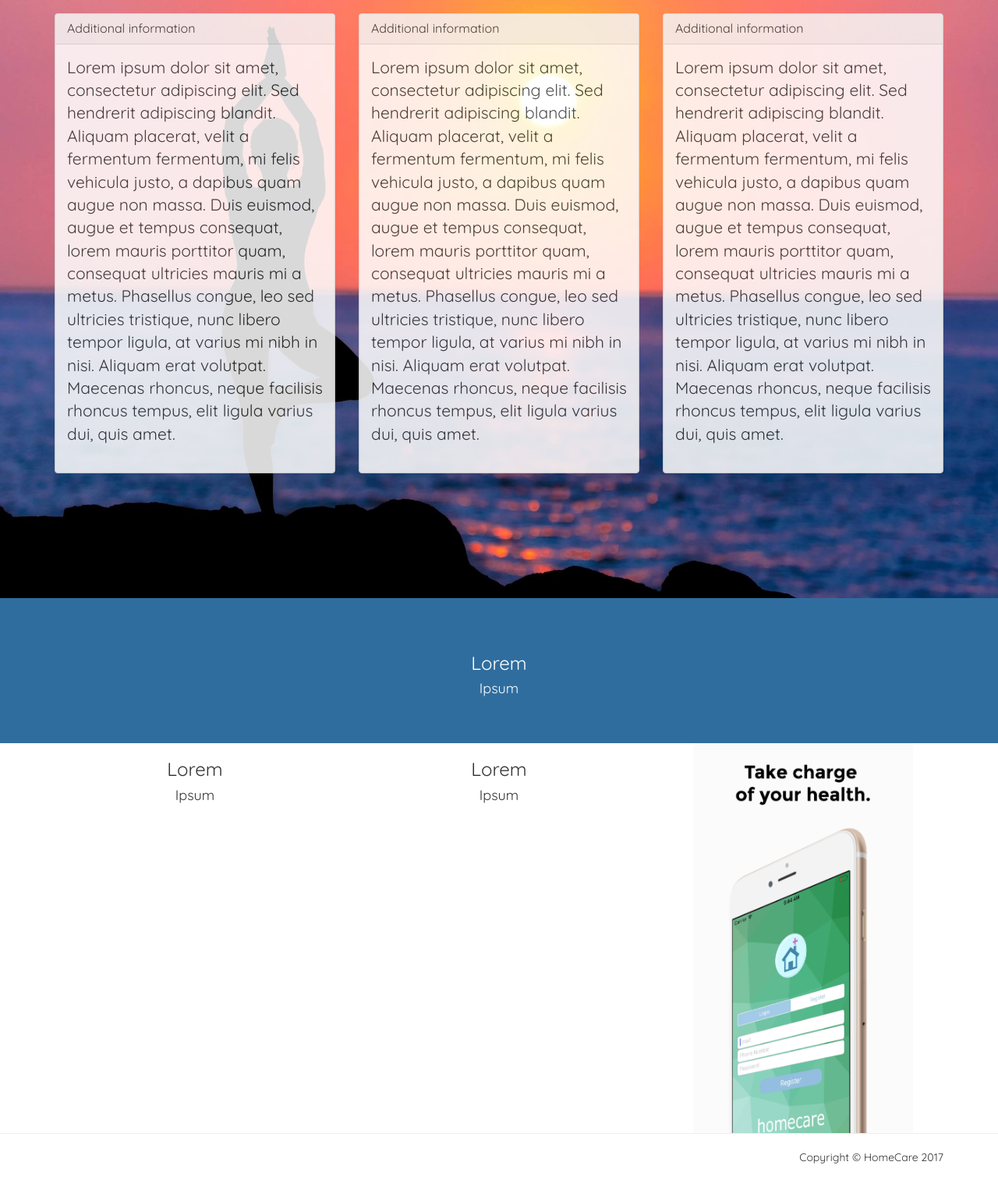
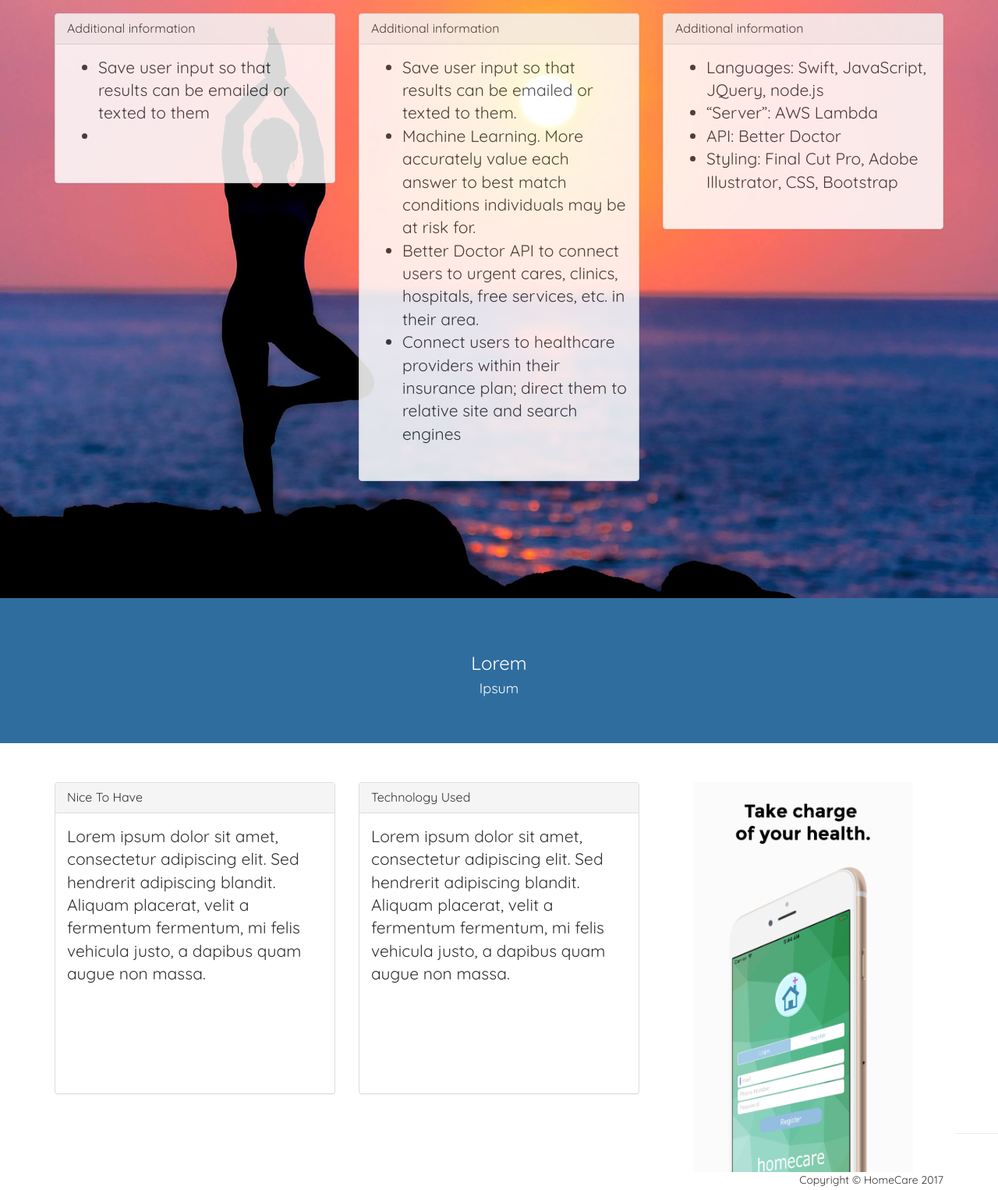
Before and after one commit to dryguy99/homecare, a website: page homecare-LP/index.html in a window 1280 px wide. Shown: the part 1920-3446 px from the top of the page at 78% size. Drawn offline with nearby package versions, Linux system fonts and the light colour scheme; some packages are replaced by stand-ins of ours.

Commit message:
added index text

```diff
--- a/homecare-LP/css/style.css
+++ b/homecare-LP/css/style.css
@@ -149,6 +149,9 @@ p{
     width: 100%;
 }
 
+.smallDiv{
+    height: 400px;
+}
 
 /* vertical-centered text */
 
@@ -293,6 +296,7 @@ clip-path: polygon(50% 90%, 80% 85%, 100% 75%, 100% 100%, 50% 100%, 0 100%, 0 75
 
 #phoneDiv {
     height: 460px;
+    padding-top: 50px;
 }
 
 footer {
@@ -316,6 +320,7 @@ footer .glyphicon {
 }
 
 
+
 #phoneDiv {
     height: 460px;
 }
--- a/homecare-LP/index.html
+++ b/homecare-LP/index.html
@@ -120,7 +120,10 @@
                             <h2 class="panel-title">Additional information</h2>
                         </div>
                         <div class="panel-body lead">
-                            Lorem ipsum dolor sit amet, consectetur adipiscing elit. Sed hendrerit adipiscing blandit. Aliquam placerat, velit a fermentum fermentum, mi felis vehicula justo, a dapibus quam augue non massa. Duis euismod, augue et tempus consequat, lorem mauris porttitor quam, consequat ultricies mauris mi a metus. Phasellus congue, leo sed ultricies tristique, nunc libero tempor ligula, at varius mi nibh in nisi. Aliquam erat volutpat. Maecenas rhoncus, neque facilisis rhoncus tempus, elit ligula varius dui, quis amet.
+                            <ul>
+                                <li>Save user input so that results can be emailed or texted to them</li>
+                                <li></li>
+                            </ul>
                         </div>
                     </div>
                 </div>
@@ -130,7 +133,12 @@
                             <h2 class="panel-title">Additional information</h2>
                         </div>
                         <div class="panel-body lead">
-                            Lorem ipsum dolor sit amet, consectetur adipiscing elit. Sed hendrerit adipiscing blandit. Aliquam placerat, velit a fermentum fermentum, mi felis vehicula justo, a dapibus quam augue non massa. Duis euismod, augue et tempus consequat, lorem mauris porttitor quam, consequat ultricies mauris mi a metus. Phasellus congue, leo sed ultricies tristique, nunc libero tempor ligula, at varius mi nibh in nisi. Aliquam erat volutpat. Maecenas rhoncus, neque facilisis rhoncus tempus, elit ligula varius dui, quis amet.
+                            <ul>
+                                <li>Save user input so that results can be emailed or texted to them.</li>
+                                <li>Machine Learning. More accurately value each answer to best match conditions individuals may be at risk for.</li>
+                                <li>Better Doctor API to connect users to urgent cares, clinics, hospitals, free services, etc. in their area.</li>
+                                <li>Connect users to healthcare providers within their insurance plan; direct them to relative site and search engines</li>
+                            </ul>
                         </div>
                     </div>
                 </div>
@@ -140,7 +148,12 @@
                             <h2 class="panel-title">Additional information</h2>
                         </div>
                         <div class="panel-body lead">
-                            Lorem ipsum dolor sit amet, consectetur adipiscing elit. Sed hendrerit adipiscing blandit. Aliquam placerat, velit a fermentum fermentum, mi felis vehicula justo, a dapibus quam augue non massa. Duis euismod, augue et tempus consequat, lorem mauris porttitor quam, consequat ultricies mauris mi a metus. Phasellus congue, leo sed ultricies tristique, nunc libero tempor ligula, at varius mi nibh in nisi. Aliquam erat volutpat. Maecenas rhoncus, neque facilisis rhoncus tempus, elit ligula varius dui, quis amet.
+                            <ul>
+                                <li>Languages: Swift, JavaScript, JQuery, node.js</li>
+                                <li>“Server”: AWS Lambda</li>
+                                <li>API: Better Doctor</li>
+                                <li>Styling: Final Cut Pro, Adobe Illustrator, CSS, Bootstrap</li>
+                            </ul>
                         </div>
                     </div>
                 </div>
@@ -161,13 +174,25 @@
     <div id="phoneDiv">
         <div class="container">
             <div class="row">
-                <div class="col-sm-4 text-center">
-                    <h3>Lorem</h3>
-                    <h4>Ipsum</h4>
+                <div class="col-sm-4">
+                    <div class="panel panel-default smallDiv">
+                        <div class="panel-heading">
+                            <h2 class="panel-title">Nice To Have</h2>
+                        </div>
+                        <div class="panel-body lead">
+                            Lorem ipsum dolor sit amet, consectetur adipiscing elit. Sed hendrerit adipiscing blandit. Aliquam placerat, velit a fermentum fermentum, mi felis vehicula justo, a dapibus quam augue non massa.
+                        </div>
+                    </div>
                 </div>
-                <div class="col-sm-4 text-center">
-                    <h3>Lorem</h3>
-                    <h4>Ipsum</h4>
+                <div class="col-sm-4">
+                    <div class="panel panel-default smallDiv">
+                        <div class="panel-heading">
+                            <h2 class="panel-title">Technology Used</h2>
+                        </div>
+                        <div class="panel-body lead">
+                            Lorem ipsum dolor sit amet, consectetur adipiscing elit. Sed hendrerit adipiscing blandit. Aliquam placerat, velit a fermentum fermentum, mi felis vehicula justo, a dapibus quam augue non massa.
+                        </div>
+                    </div>
                 </div>
                 <div class="col-sm-4 text-center">
                     <img src="../Screenshots with phone/0.jpg" alt="iPhone Demo" id="iPhoneDemo" height="500px"/>
```
